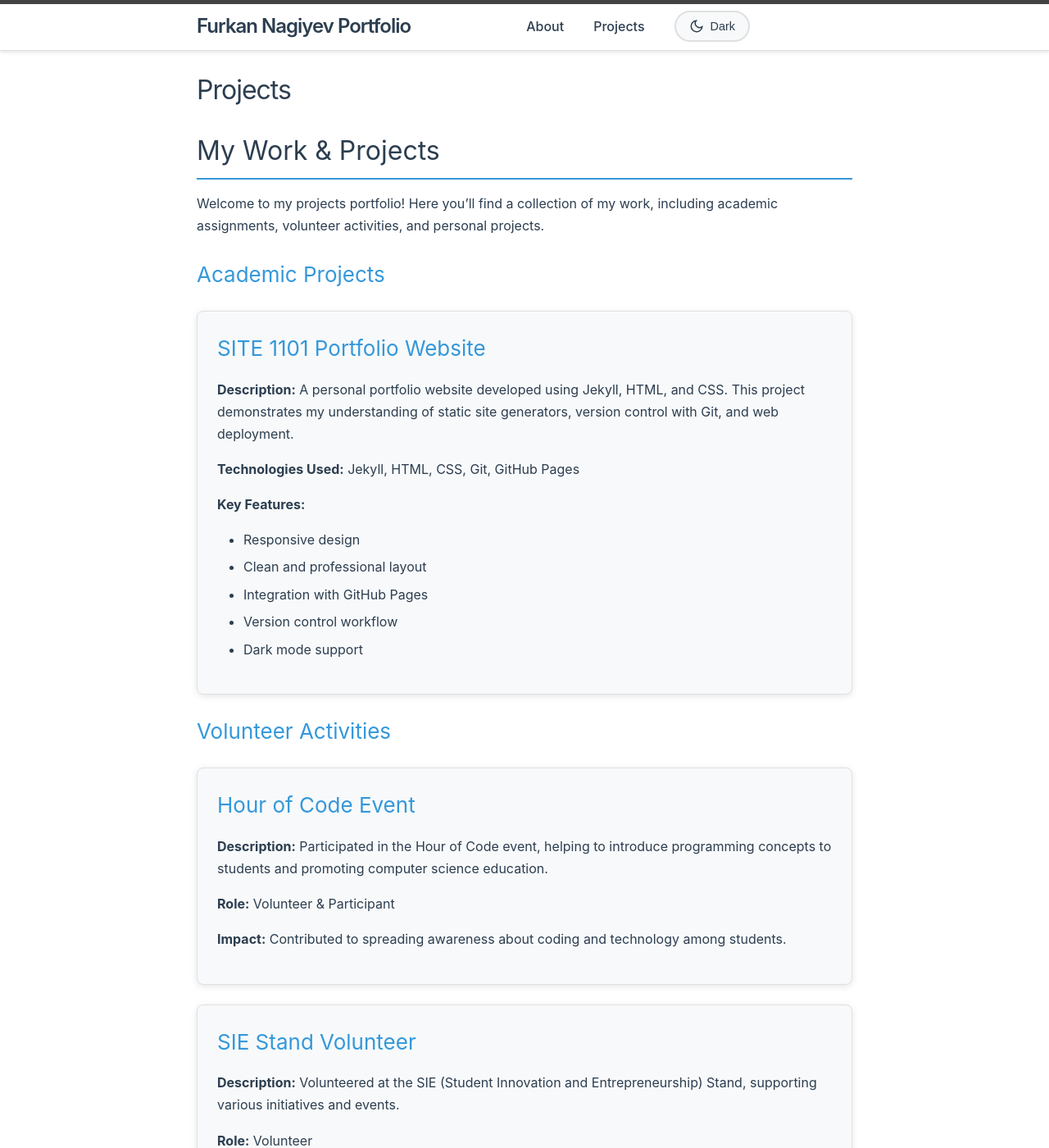
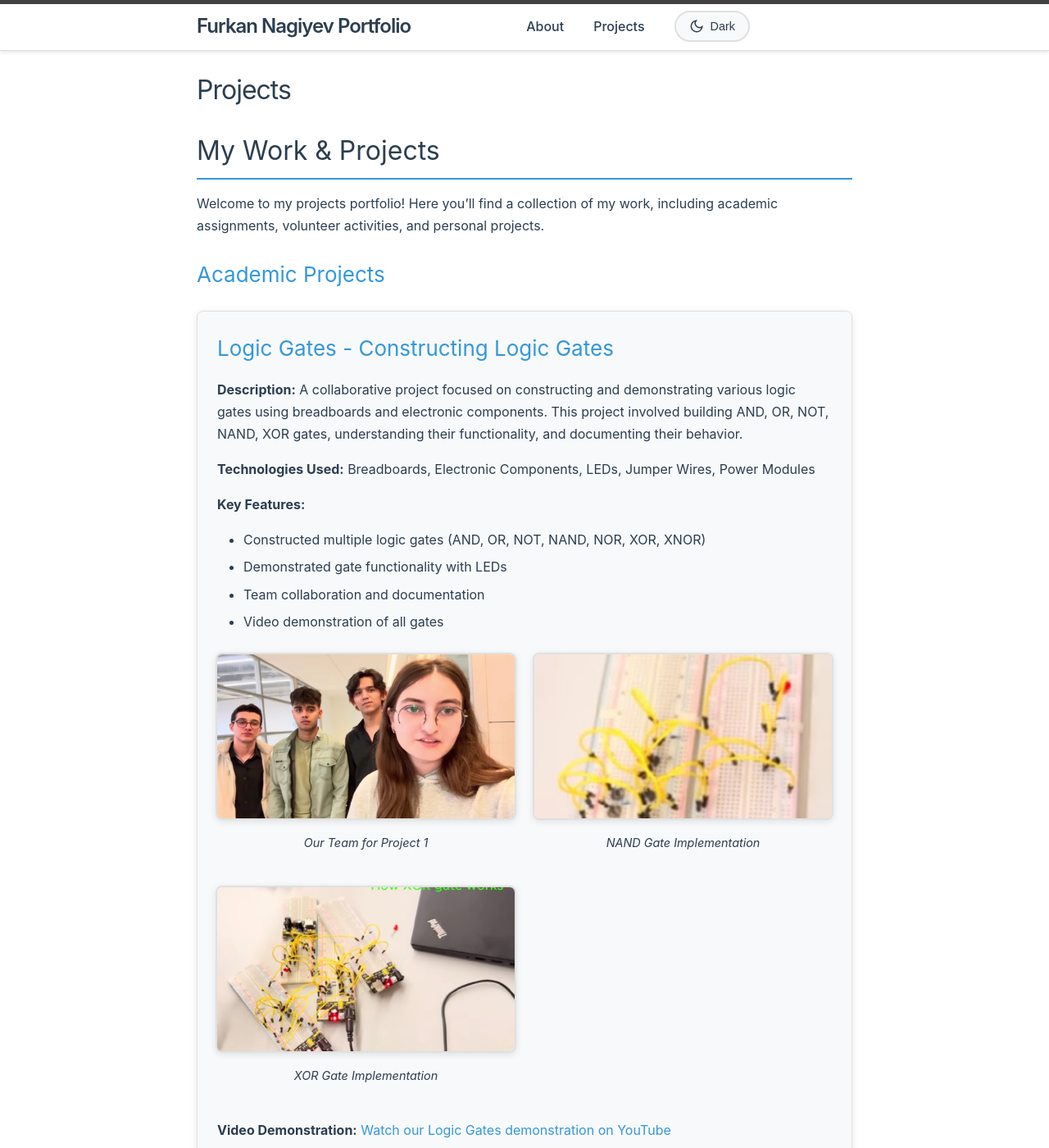
Before and after one commit to Furkan-ctrl/Furkan-ctrl.github.io, a Jekyll site: the page built from projects.markdown, in a window 1280 px wide and 1400 px high. Shown: the whole window at 82% size. Built offline with Jekyll 4.4.1, drawn with Linux system fonts in a browser that asks for light colours.

Commit message:
Added photos for projects

```diff
--- a/about.markdown
+++ b/about.markdown
@@ -35,7 +35,7 @@ I believe in continuous learning and growth, always seeking new opportunities to
 ## Activities & Involvement
 
 * **Hour of Code Event:** Participated as a volunteer, helping introduce programming concepts to students
-* **SIE Stand Volunteer:** Supported innovation and entrepreneurship initiatives at ADA University
+* **SIE Stand Volunteer:** Supported innovation and entrepreneurship initiatives at Study In Europe exhibition
 * **Portfolio Project:** Developed this personal portfolio website using Jekyll, demonstrating proficiency in static site generation and web deployment
 
 ## Interests & Hobbies
--- a/assets/custom.css
+++ b/assets/custom.css
@@ -265,6 +265,54 @@ a[style*="border"]:hover {
   box-shadow: 0 4px 12px var(--shadow);
 }
 
+/* Project Images */
+.project-images {
+  display: grid;
+  grid-template-columns: repeat(auto-fit, minmax(280px, 1fr));
+  gap: 1.5rem;
+  margin: 1.5rem 0;
+}
+
+.project-image-wrapper {
+  display: flex;
+  flex-direction: column;
+  align-items: center;
+}
+
+.project-image {
+  width: 100%;
+  height: 200px;
+  object-fit: cover;
+  border-radius: 8px;
+  border: 2px solid var(--border-color);
+  box-shadow: 0 2px 8px var(--shadow);
+  transition: transform 0.3s ease, box-shadow 0.3s ease;
+  background: var(--card-bg);
+}
+
+.project-image:hover {
+  transform: scale(1.02);
+  box-shadow: 0 4px 12px var(--shadow);
+}
+
+.image-caption {
+  margin-top: 0.5rem;
+  font-size: 0.9rem;
+  color: var(--text-color);
+  text-align: center;
+  font-style: italic;
+}
+
+@media (max-width: 768px) {
+  .project-images {
+    grid-template-columns: 1fr;
+  }
+
+  .project-image {
+    height: 250px;
+  }
+}
+
 /* Footer */
 .site-footer {
   background-color: var(--footer-bg);
--- a/projects.markdown
+++ b/projects.markdown
@@ -9,6 +9,36 @@ permalink: /projects/
 Welcome to my projects portfolio! Here you'll find a collection of my work, including academic assignments, volunteer activities, and personal projects.
 
 ### Academic Projects
+
+<div class="project-card">
+  <h3 style="margin-top: 0; color: var(--accent-color);">Logic Gates - Constructing Logic Gates</h3>
+  <p><strong>Description:</strong> A collaborative project focused on constructing and demonstrating various logic gates using breadboards and electronic components. This project involved building AND, OR, NOT, NAND,  XOR gates, understanding their functionality, and documenting their behavior.</p>
+  <p><strong>Technologies Used:</strong> Breadboards, Electronic Components, LEDs, Jumper Wires, Power Modules</p>
+  <p><strong>Key Features:</strong></p>
+  <ul>
+    <li>Constructed multiple logic gates (AND, OR, NOT, NAND, NOR, XOR, XNOR)</li>
+    <li>Demonstrated gate functionality with LEDs</li>
+    <li>Team collaboration and documentation</li>
+    <li>Video demonstration of all gates</li>
+  </ul>
+
+  <div class="project-images">
+    <div class="project-image-wrapper">
+      <img src="/assets/team-logic-gates.jpg" alt="Logic Gates Team" class="project-image">
+      <p class="image-caption">Our Team for Project 1</p>
+    </div>
+    <div class="project-image-wrapper">
+      <img src="/assets/nand-gate.jpg" alt="NAND Gate Circuit" class="project-image">
+      <p class="image-caption">NAND Gate Implementation</p>
+    </div>
+    <div class="project-image-wrapper">
+      <img src="/assets/xor-gate.jpg" alt="XOR Gate Circuit" class="project-image">
+      <p class="image-caption">XOR Gate Implementation</p>
+    </div>
+  </div>
+
+  <p style="margin-top: 1.5rem;"><strong>Video Demonstration:</strong> <a href="https://www.youtube.com/watch?v=ETcKNkpjVJU" target="_blank" rel="noopener noreferrer">Watch our Logic Gates demonstration on YouTube</a></p>
+</div>
 
 <div class="project-card">
   <h3 style="margin-top: 0; color: var(--accent-color);">SITE 1101 Portfolio Website</h3>
```
Also changed, not shown: assets/nand-gate.jpg (added), assets/project1.jpg (deleted), assets/team-logic-gates.jpg (added), assets/xor-gate.jpg (added).
